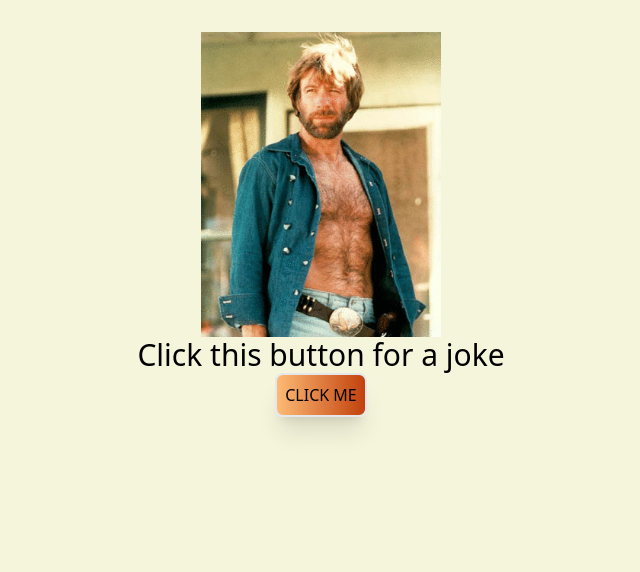
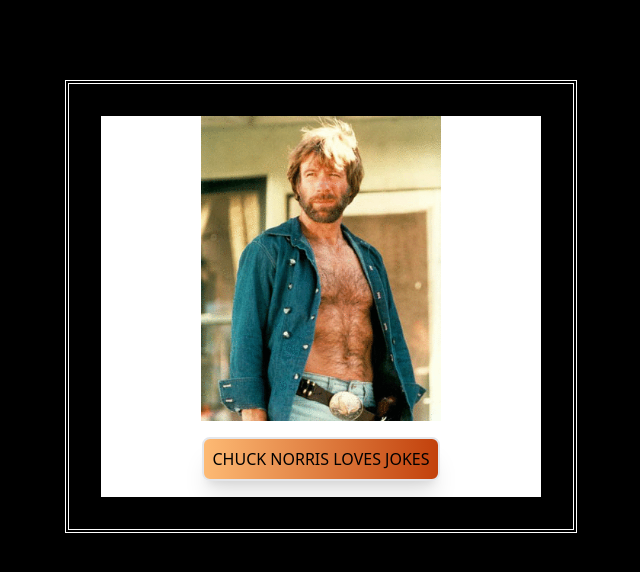
Before and after one commit to goosefin/Chuck_Norris_Jokes, a website: page index.html in a window 1280 px wide. Shown: the whole page, without its empty margins (319-959 px from the left). Drawn offline with Linux system fonts and the light colour scheme.

Commit message:
added double border line

```diff
--- a/css/input.css
+++ b/css/input.css
@@ -3,16 +3,17 @@
 @tailwind utilities;
 
 body{
-    background-color: beige;
+    background-color: black;
 }
 
 .container{
-    max-width: 30em;
+    max-width: 32em;
     margin:0 auto;
     display:flex;
     flex-direction: column;
     align-items: center;
-    margin-top: 2em;
+    margin-top: 5em;
+    background-clip: content-box;
 }
 
 img{
--- a/index.html
+++ b/index.html
@@ -8,11 +8,11 @@
     <title>Chuck Norris Jokes</title>
 </head>
 <body>
-    <div class="container">
+    <div class="container border-double border-4 border-white bg-white p-8">
         <img src="images/d3cxz9w-214c4ee8-567a-4f73-af7c-e70ba203f05e.gif"/>
-        <h1 class="h1 text-3xl">Click this button for a joke</h1>
-        <button class="rounded-lg border-2 p-2 bg-gradient-to-r from-orange-300 to-orange-700 hover:from-green-500 hover:to-blue-500 shadow-xl" id="btn">CLICK ME</button>
-        <h2 class="h2"></h2>
+        <!-- <h1 class="h1 text-3xl">Click this button for a joke</h1> -->
+        <button class="my-4 rounded-lg border-2 p-2 bg-gradient-to-r from-orange-300 to-orange-700 hover:from-green-500 hover:to-blue-500 shadow-xl" id="btn">CHUCK NORRIS LOVES JOKES</button>
+        <h2 class="h2 font-bold"></h2>
     </div>
     <script src="js/app.js"></script>
 </body>
```
Also changed, not shown: css/style.css.
